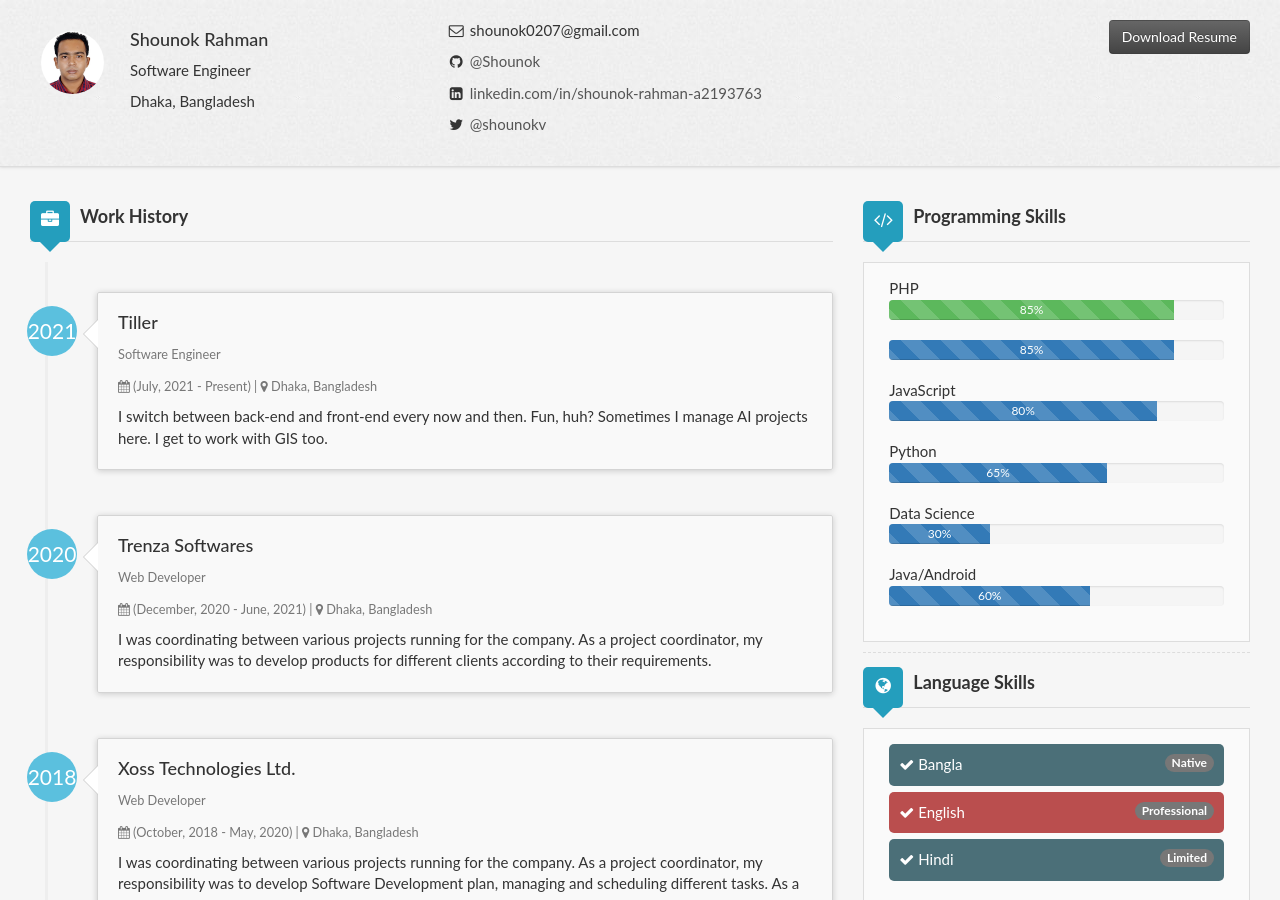
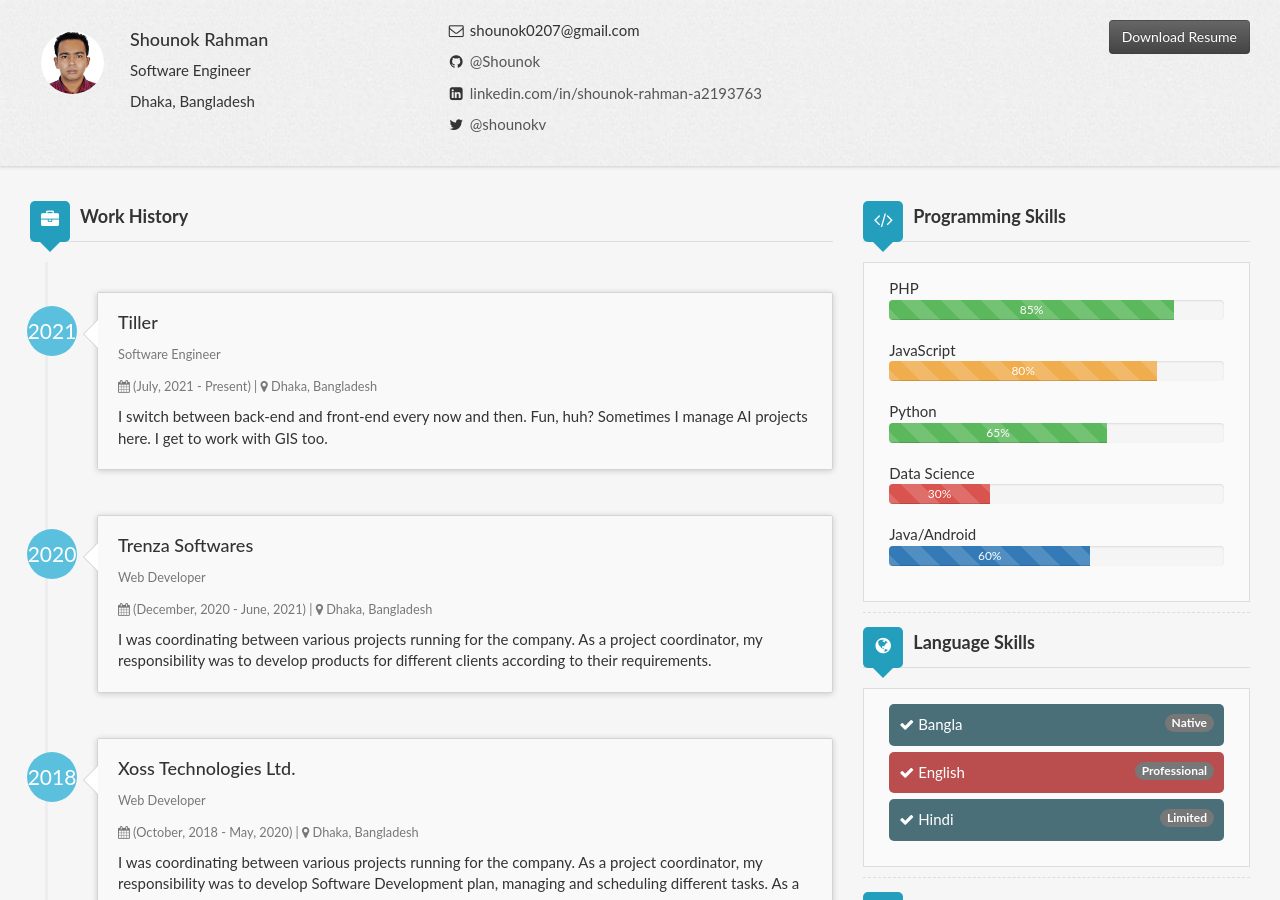
Before and after one commit to Shounok/Shounok.github.io, a Jekyll site: the page built from index.html, in a window 1280 px wide and 900 px high. Built offline with Jekyll 4.4.1, drawn with Linux system fonts in a browser that asks for light colours; nearby versions of some CDN libraries.

Commit message:
Update index.html

```diff
--- a/index.html
+++ b/index.html
@@ -241,7 +241,8 @@
             {% if programmingSkill.name %}
             <span class="caption-skill">{{ programmingSkill.name }}</span>
             {% endif %}
-            {% if programmingSkill.percentage and programmingSkill.name == "PHP" %}
+            {% if programmingSkill.percentage %}
+              {% if programmingSkill.name == "PHP" %}
               <div class="progress progress-striped active">
                 <div
                   class="progress-bar progress-bar-success"
@@ -253,10 +254,10 @@
                 </div> -->
               </div>
               {% endif %}
-            {% if programmingSkill.percentage %}
+              {% if programmingSkill.name == "JavaScript" %}
               <div class="progress progress-striped active">
                 <div
-                class="progress-bar"
+                  class="progress-bar progress-bar-warning"
                   style="width: {{ programmingSkill.percentage }}"
                   data-initial-values: 0
                   data-values="{{ programmingSkill.percentage }}"
@@ -264,6 +265,43 @@
                   <!-- <span>{{ programmingSkill.percentage }} </span>
                 </div> -->
               </div>
+              {% endif %}
+              {% if programmingSkill.name == "Python" %}
+              <div class="progress progress-striped active">
+                <div
+                  class="progress-bar progress-bar-success"
+                  style="width: {{ programmingSkill.percentage }}"
+                  data-initial-values: 0
+                  data-values="{{ programmingSkill.percentage }}"
+                >{{ programmingSkill.percentage }}</div>
+                  <!-- <span>{{ programmingSkill.percentage }} </span>
+                </div> -->
+              </div>
+              {% endif %}
+              {% if programmingSkill.name == "Data Science" %}
+              <div class="progress progress-striped active">
+                <div
+                  class="progress-bar progress-bar-danger"
+                  style="width: {{ programmingSkill.percentage }}"
+                  data-initial-values: 0
+                  data-values="{{ programmingSkill.percentage }}"
+                >{{ programmingSkill.percentage }}</div>
+                  <!-- <span>{{ programmingSkill.percentage }} </span>
+                </div> -->
+              </div>
+              {% endif %}
+              {% if programmingSkill.name == "Java/Android" %}
+              <div class="progress progress-striped active">
+                <div
+                  class="progress-bar progress-bar-default"
+                  style="width: {{ programmingSkill.percentage }}"
+                  data-initial-values: 0
+                  data-values="{{ programmingSkill.percentage }}"
+                >{{ programmingSkill.percentage }}</div>
+                  <!-- <span>{{ programmingSkill.percentage }} </span>
+                </div> -->
+              </div>
+              {% endif %}
             {% endif %}
           </li>
           {% endfor %}
```
Lines whose indentation alone changed are shown as unchanged.
